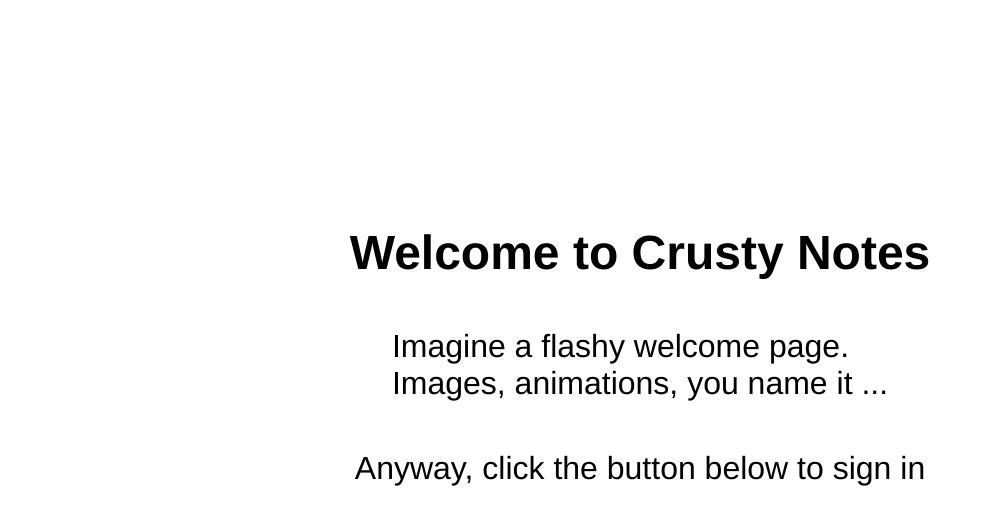
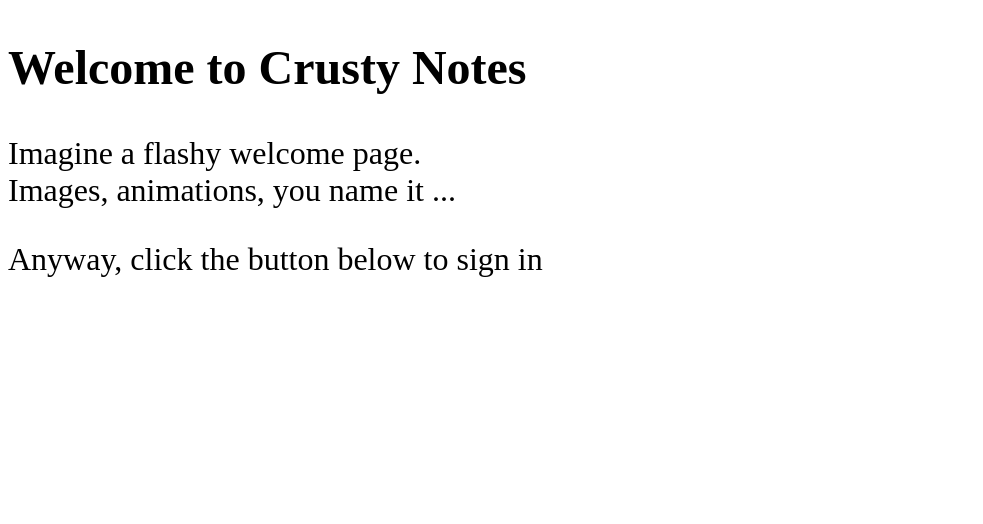
Before and after one commit to CodecoolGlobal/freestyle-mern-project-react-Hamza-Walker, a React (Vite) app in the folder frontend/: page / in a window 1280 px wide. Shown: the top 524 px of the page, without its empty margins (0-983 px from the left). Built offline with nearby package versions, Linux system fonts and the light colour scheme.

Commit message:
woot woot router is up and running time to restructure the code and clean up

```diff
--- a/frontend/package.json
+++ b/frontend/package.json
@@ -17,6 +17,7 @@
     "react": "^18.2.0",
     "react-ace": "^10.1.0",
     "react-dom": "^18.2.0",
+    "react-router-dom": "^6.11.1",
     "react-syntax-highlighter": "^15.5.0"
   },
   "devDependencies": {
--- a/frontend/src/App.jsx
+++ b/frontend/src/App.jsx
@@ -1,27 +1,28 @@
-import { createContext, useState } from "react"
-import MarkdownPage from "./components/MarkdownPage"
-import { GoogleOAuthProvider, GoogleLogin } from "@react-oauth/google"
-import jwt_decode from "jwt-decode"
-import LoginPage from "./components/LoginPage"
+// import { createContext, useState } from "react"
+// import MarkdownPage from "./components/MarkDownPage"
+// import { GoogleOAuthProvider, GoogleLogin } from "@react-oauth/google"
+// import jwt_decode from "jwt-decode"
+// import LoginPage from "./components/LoginPage"
 
-const clientId = "161332176689-u4kmfe25ddfu9na2ick4f9b5d2990cir.apps.googleusercontent.com"
+// //TODO: throw this into the .env file
+// const clientId = "161332176689-u4kmfe25ddfu9na2ick4f9b5d2990cir.apps.googleusercontent.com"
 
-export const AppContext = createContext({})
+// export const AppContext = createContext({})
 
-export default function App() {
-	// const [user, setUser] = useState(null)
-	const [user, setUser] = useState(null)
-  const [currentUser, setCurrentUser] = useState()
-	const [notes, setNotes] = useState()
-  const [selectedNote, setSelectedNote] = useState(null);
+// export default function App() {
+// 	// const [user, setUser] = useState(null)
+// 	const [user, setUser] = useState(null)
+//   const [currentUser, setCurrentUser] = useState()
+// 	const [notes, setNotes] = useState()
+//   const [selectedNote, setSelectedNote] = useState(null);
 
-	const [text, setText] = useState(
-		"# A demo of `react-markdown`\n\n`react-markdown` is a markdown component for React.\n\n👉 Changes are re-rendered as you type.\n\n👈 Try writing some markdown on the left.\n\n## Overview\n\nA component by [Espen Hovlandsdal](https://espen.codes/)"
-	)
+// 	const [text, setText] = useState(
+// 		"# A demo of `react-markdown`\n\n`react-markdown` is a markdown component for React.\n\n👉 Changes are re-rendered as you type.\n\n👈 Try writing some markdown on the left.\n\n## Overview\n\nA component by [Espen Hovlandsdal](https://espen.codes/)"
+// 	)
 
-	return (
-		<AppContext.Provider value={{ user, setUser, text, setText, notes, setNotes, currentUser, setCurrentUser, selectedNote, setSelectedNote}}>
-			<GoogleOAuthProvider clientId={clientId}>{user ? <MarkdownPage /> : <LoginPage />}</GoogleOAuthProvider>
-		</AppContext.Provider>
-	)
-}
+// 	return (
+// 		<AppContext.Provider value={{ user, setUser, text, setText, notes, setNotes, currentUser, setCurrentUser, selectedNote, setSelectedNote}}>
+// 			<GoogleOAuthProvider clientId={clientId}>{user ? <MarkdownPage /> : <LoginPage />}</GoogleOAuthProvider>
+// 		</AppContext.Provider>
+// 	)
+// }
--- a/frontend/src/components/Avatar.jsx
+++ b/frontend/src/components/Avatar.jsx
@@ -1,5 +1,5 @@
 import { useContext } from "react"
-import { AppContext } from "../App"
+import { AppContext } from "../main"
 
 import "../assets/css/avatar.css"
 
--- /dev/null
+++ b/frontend/src/components/EditorPage.jsx
@@ -0,0 +1,11 @@
+import React from 'react'
+
+
+
+const EditorPage = () => {
+  return (
+    <div>EditorPage</div>
+  )
+}
+
+export default EditorPage
--- a/frontend/src/components/FetchUserNotes.jsx
+++ b/frontend/src/components/FetchUserNotes.jsx
@@ -1,6 +1,6 @@
 import React, { useState, useEffect, useContext } from 'react';
 import axios from 'axios';
-import { AppContext } from "../App"
+import { AppContext } from '../main'
 import '../assets/css/fetch-user-notes.css'
 
 export default function FetchUserNotes() {
--- a/frontend/src/components/LoginPage.jsx
+++ b/frontend/src/components/LoginPage.jsx
@@ -1,8 +1,7 @@
 import { GoogleLogin } from "@react-oauth/google"
 import jwt_decode from "jwt-decode"
 import { useContext } from "react"
-import { AppContext } from "../App"
-
+import { AppContext } from '../main'
 import "../assets/css/login-page.css"
 
 export default function LoginPage() {
--- a/frontend/src/components/MarkdownPage.jsx
+++ b/frontend/src/components/MarkdownPage.jsx
@@ -2,7 +2,7 @@ import { useContext } from "react"
 import EditorComponent from "./markDownPagecomponents/EditorComponent"
 import NotesDisplayComponent from "./markDownPagecomponents/NotesDisplayComponent"
 import axios from "axios"
-import { AppContext } from "../App"
+import { AppContext } from '../main'
 import FetchUserNotes from './FetchUserNotes'
 import Avatar from "./Avatar"
 
--- /dev/null
+++ b/frontend/src/components/NotesListPage.jsx
@@ -0,0 +1,9 @@
+import React from 'react'
+
+const NotesListPage = () => {
+  return (
+    <div>NotesListPage</div>
+  )
+}
+
+export default NotesListPage
--- a/frontend/src/components/markDownPagecomponents/EditorComponent.jsx
+++ b/frontend/src/components/markDownPagecomponents/EditorComponent.jsx
@@ -1,5 +1,5 @@
 import React, { useContext, useState } from "react"
-import { AppContext } from "../../App"
+import { AppContext } from "../../main"
 import { Prism as SyntaxHighlighter } from "react-syntax-highlighter"
 import { atomDark } from "react-syntax-highlighter/dist/esm/styles/prism"
 // import { solarizeddark } from 'react-syntax-highlighter/dist/esm/styles/prism';
--- a/frontend/src/components/markDownPagecomponents/NotesDisplayComponent.jsx
+++ b/frontend/src/components/markDownPagecomponents/NotesDisplayComponent.jsx
@@ -1,5 +1,5 @@
 import React, { useContext } from "react"
-import { AppContext } from "../../App"
+import { AppContext } from "../../main"
 import { marked } from "marked"
 
 export default function NotesDisplayComponent() {
--- a/frontend/src/main.tsx
+++ b/frontend/src/main.tsx
@@ -1,10 +1,63 @@
-import React from "react"
-import ReactDOM from "react-dom/client"
-import App from "./App"
-import "./assets/css/css-tools.css"
+import React, { createContext, useState } from "react";
+import ReactDOM from "react-dom/client";
+import { createBrowserRouter, RouterProvider } from "react-router-dom";
+import { GoogleOAuthProvider } from "@react-oauth/google";
 
-ReactDOM.createRoot(document.getElementById("root") as HTMLElement).render(
-	<React.StrictMode>
-		<App />
-	</React.StrictMode>
-)
+import MarkDownPage from "./components/MarkDownPage";
+import LoginPage from "./components/LoginPage";
+import NotesListPage from "./components/NotesListPage";
+import EditorPage from "./components/EditorPage";
+
+export const AppContext = createContext({});
+const clientId = '161332176689-u4kmfe25ddfu9na2ick4f9b5d2990cir.apps.googleusercontent.com'
+const router = createBrowserRouter([
+  {
+    path: "/",
+    element: <LoginPage />,
+  },
+  {
+    path: "/notes",
+    element: <NotesListPage />,
+  },
+  {
+    path: "/notes/:id",
+    element: <EditorPage />,
+  },
+]);
+
+export default function App() {
+  const [user, setUser] = useState(null);
+  const [notes, setNotes] = useState([]);
+  const [currrnetUser, setCurrentUser] = useState(null);
+  const [selectedNote, setSelectedNote] = useState(null);
+  const [text, setText] = useState(
+    		"# A demo of `react-markdown`\n\n`react-markdown` is a markdown component for React.\n\n👉 Changes are re-rendered as you type.\n\n👈 Try writing some markdown on the left.\n\n## Overview\n\nA component by [Espen Hovlandsdal](https://espen.codes/)"
+    	)
+        return (
+            <React.StrictMode>
+              <GoogleOAuthProvider clientId={clientId}>
+                <AppContext.Provider
+                  value={{
+                    user,
+                    setUser,
+                    notes,
+                    setNotes,
+                    currrnetUser,
+                    setCurrentUser,
+                    selectedNote,
+                    setSelectedNote,
+                    text,
+                    setText,
+                  }}
+                >
+                  <RouterProvider router={router} />
+                </AppContext.Provider>
+              </GoogleOAuthProvider>
+            </React.StrictMode>
+          );
+}
+
+
+const root = ReactDOM.createRoot(document.getElementById("root"));
+
+root.render(<App />)
```
Also changed, not shown: frontend/src/index.js (added, +46 -0 lines), 2 other files (tests, documents, lock files or other folders).
